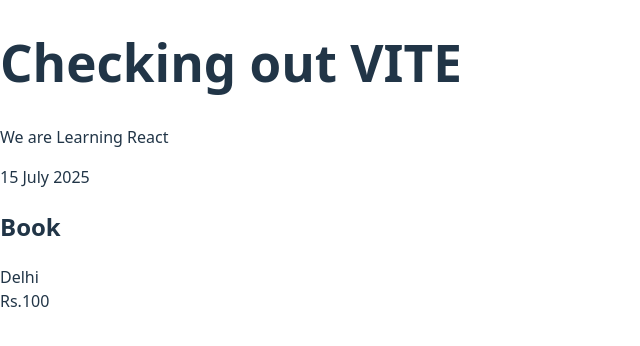
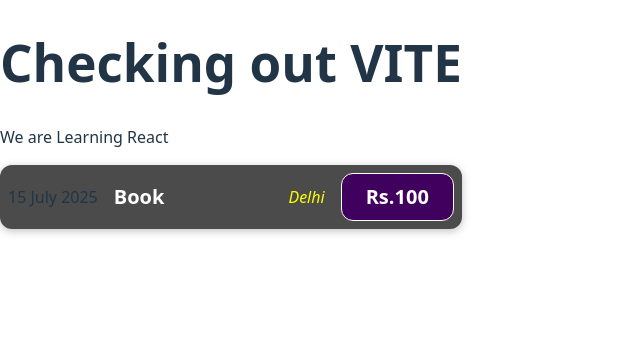
Before and after one commit to coder1110111/Vite-Project, a React (Vite) app: page / in a window 1280 px wide. Shown: the top 346 px of the page, without its empty margins (0-640 px from the left). Built offline with nearby package versions, Linux system fonts and the light colour scheme.

Commit message:
Learning how to apply Styling to Components

```diff
--- /dev/null
+++ b/src/components/ExpenseItem.css
@@ -0,0 +1,62 @@
+.expense-item {
+  display: flex;
+  justify-content: space-between;
+  align-items: center;
+  box-shadow: 0 2px 8px rgba(0, 0, 0, 0.25);
+  padding: 0.5rem;
+  margin: 1rem 0;
+  border-radius: 12px;
+  background-color: #4b4b4b;
+}
+
+.expense-item__location {
+  margin-left: 1rem;
+  color: yellow;
+  font-style: italic;
+}
+
+.expense-item__description {
+  display: flex;
+  flex-direction: column;
+  gap: 1rem;
+  align-items: flex-end;
+  flex-flow: column-reverse;
+  justify-content: flex-start;
+  flex: 1;
+}
+
+.expense-item h2 {
+  color: #3a3a3a;
+  font-size: 1rem;
+  flex: 1;
+  margin: 0 1rem;
+  color: white;
+}
+
+.expense-item__price {
+  font-size: 1rem;
+  font-weight: bold;
+  color: white;
+  background-color: #40005d;
+  border: 1px solid white;
+  padding: 0.5rem;
+  border-radius: 12px;
+}
+
+@media (min-width: 580px) {
+  .expense-item__description {
+    flex-direction: row;
+    align-items: center;
+    justify-content: flex-start;
+    flex: 1;
+  }
+
+  .expense-item__description h2 {
+    font-size: 1.25rem;
+  }
+
+  .expense-item__price {
+    font-size: 1.25rem;
+    padding: 0.5rem 1.5rem;
+  }
+}
--- a/src/components/ExpenseItem.jsx
+++ b/src/components/ExpenseItem.jsx
@@ -1,3 +1,5 @@
+import "./ExpenseItem.css";
+
 function ExpenseItem() {
     /*When returning more than one element it is necessary to enclose them
     <></> This essentially acts like a container array that holds everything together into a single element
@@ -11,12 +13,12 @@
     //     </>
     // )
     return (
-        <div>
+        <div className="expense-item">
             <div>15 July 2025</div>
-            <div>
+            <div className="expense-item__description">
                 <h2>Book</h2>
-                <div>Delhi</div>
-                <div>Rs.100</div>
+                <div className="expense-item__location">Delhi</div>
+                <div className="expense-item__price">Rs.100</div>
             </div>
         </div>
     )
```
